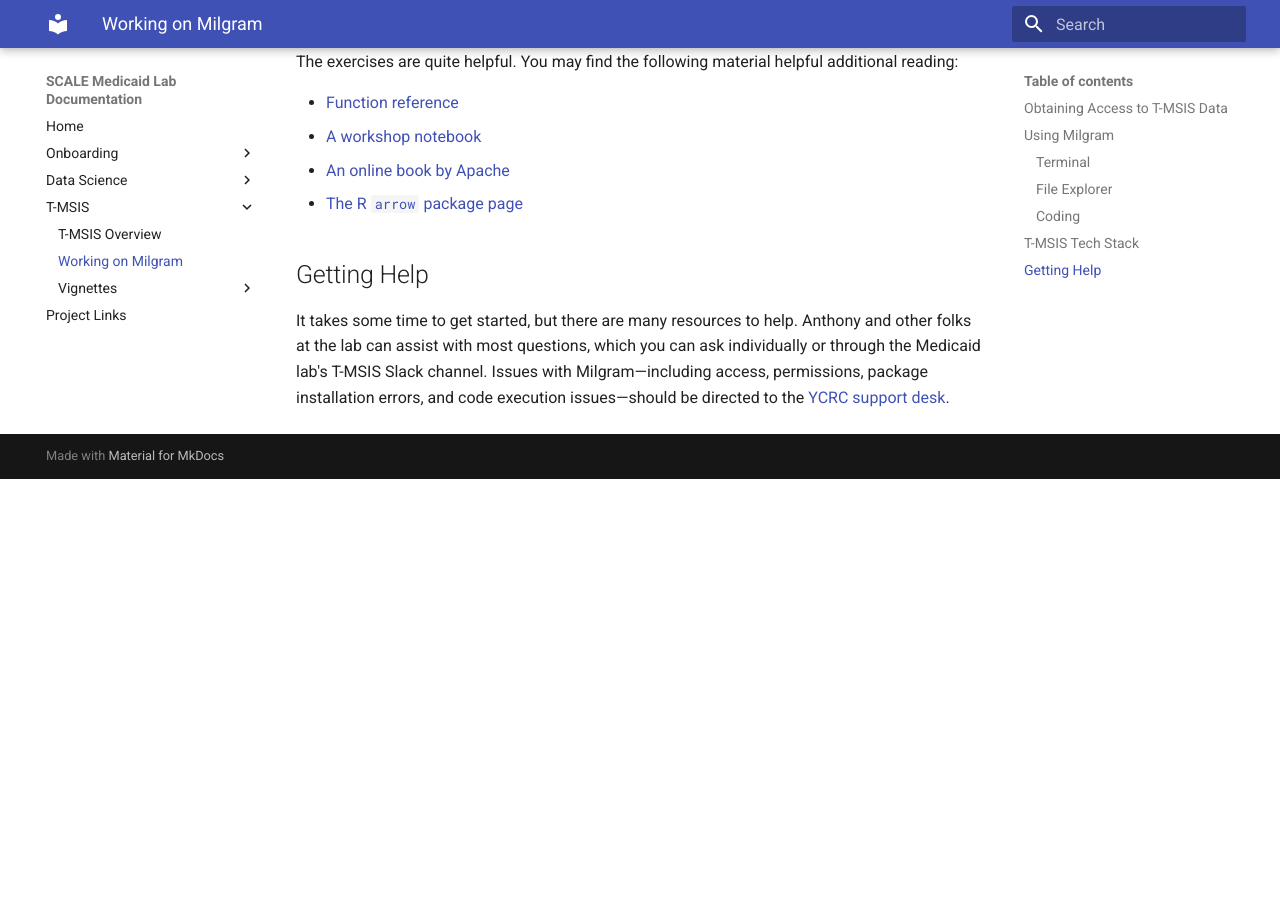
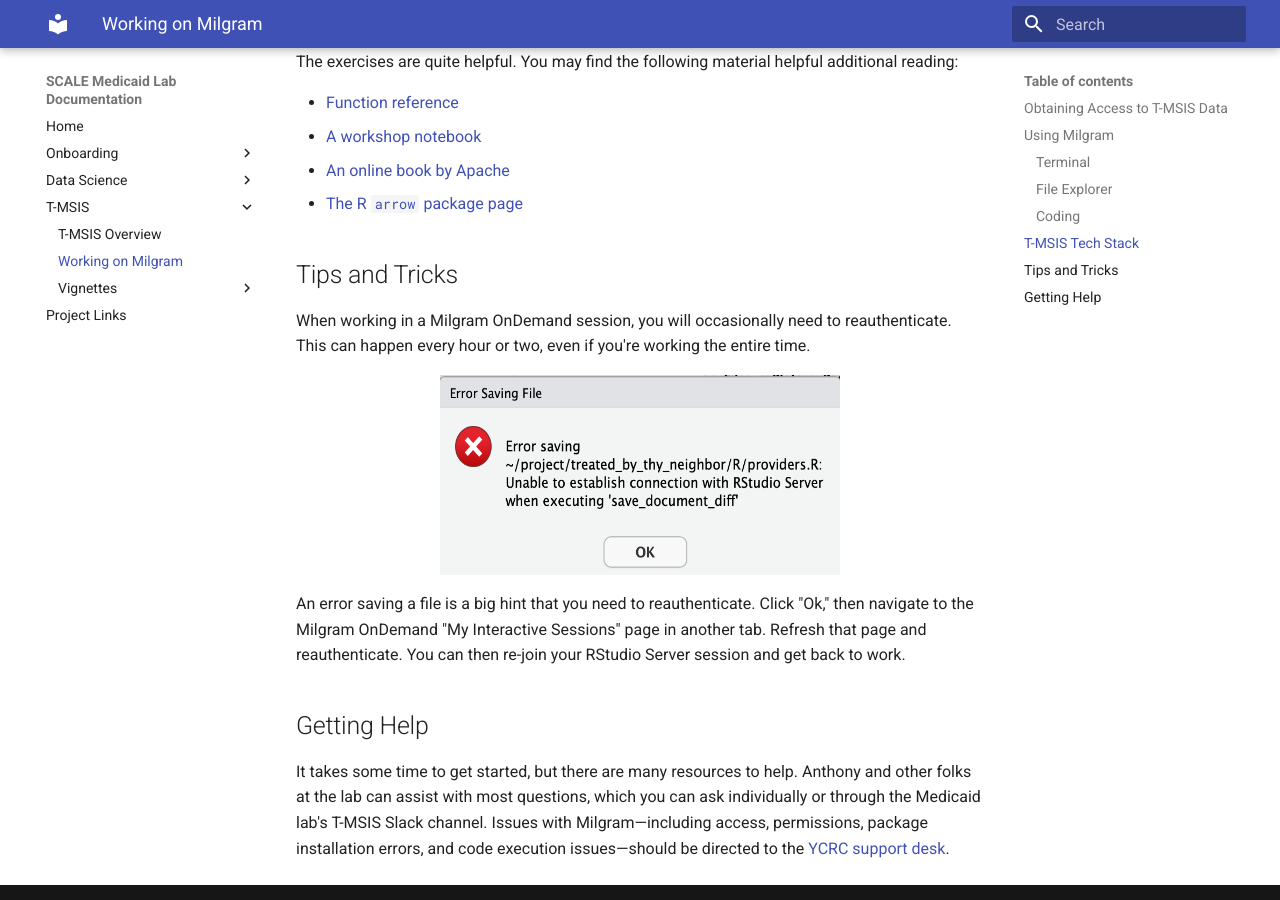
Before and after one commit to Yale-Medicaid/Documentation, an MkDocs documentation site: the page built from docs/tmsis/tmsis_getting_started.md, in a window 1280 px wide and 900 px high, scrolled down 2047 px. Built offline with MkDocs 1.6.1 and Material for MkDocs 9.7.7, drawn with Linux system fonts in a browser that asks for light colours; before the commit the page ends 2526 px from its top, so only the background shows below that.

Commit message:
tips and tricks

```diff
--- a/docs/tmsis/tmsis_getting_started.md
+++ b/docs/tmsis/tmsis_getting_started.md
@@ -56,6 +56,14 @@
 - [An online book by Apache](https://arrow.apache.org/cookbook/r/)
 - [The R `arrow` package page](https://arrow.apache.org/docs/r/)
 
+## Tips and Tricks
+
+When working in a Milgram OnDemand session, you will occasionally need to reauthenticate. This can happen every hour or two, even if you're working the entire time.
+
+![Milgram Reauthentication](../images/milgram_error_saving.png){: style="height: 200px;width: 400px;display: block; margin: 0 auto"}
+
+An error saving a file is a big hint that you need to reauthenticate. Click "Ok," then navigate to the Milgram OnDemand "My Interactive Sessions" page in another tab. Refresh that page and reauthenticate. You can then re-join your RStudio Server session and get back to work.
+
 ## Getting Help
 
 It takes some time to get started, but there are many resources to help. Anthony and other folks at the lab can assist with most questions, which you can ask individually or through the Medicaid lab's T-MSIS Slack channel. Issues with Milgram—including access, permissions, package installation errors, and code execution issues—should be directed to the [YCRC support desk](https://research.computing.yale.edu/support).
```
